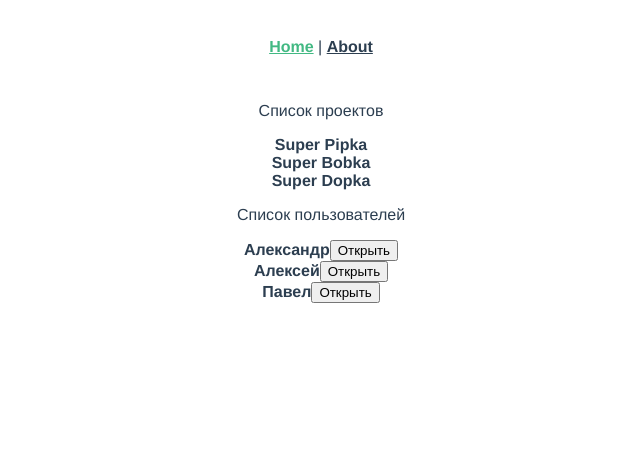
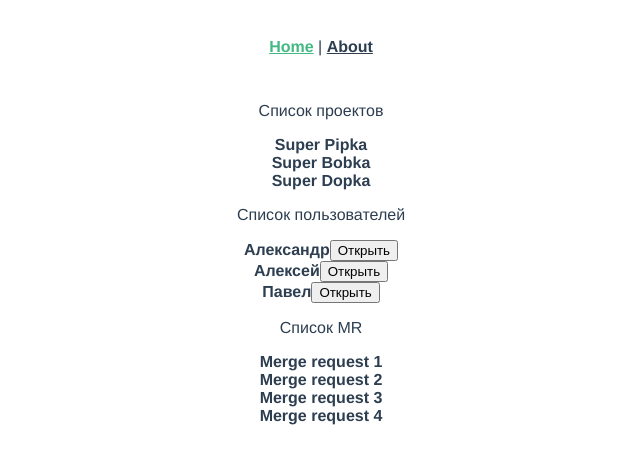
Before and after one commit to iamAndreyGavrilov/MR-list, a Vue app: page / in a window 1280 px wide. Shown: the top 464 px of the page, without its empty margins (319-959 px from the left). Built offline with nearby package versions, Linux system fonts and the light colour scheme.

Commit message:
список MR

```diff
--- /dev/null
+++ b/src/components/MergeList.vue
@@ -0,0 +1,25 @@
+<template>
+  <div>
+    <p>Список MR</p>
+    <div
+      class="mergeRequest"
+      v-for="mergeRequest in mergeRequests"
+      :key="mergeRequest.id"
+    >
+      <strong>{{ mergeRequest.title }}</strong>
+    </div>
+  </div>
+</template>
+
+<script>
+export default {
+  props: {
+    mergeRequests: {
+      type: Array,
+      required: true,
+    },
+  },
+}
+</script>
+
+<style scoped></style>
--- a/src/views/Home.vue
+++ b/src/views/Home.vue
@@ -2,18 +2,21 @@
   <div class="home">
     <projects-list :projects="projects"></projects-list>
     <users-list :users="users"></users-list>
+    <merge-list :mergeRequests="mergeRequests"></merge-list>
   </div>
 </template>
 
 <script>
 import UsersList from '@/components/UsersList.vue'
 import ProjectsList from '@/components/ProjectsList.vue'
+import MergeList from '@/components/MergeList.vue'
 
 export default {
   name: 'Home',
   components: {
     UsersList,
     ProjectsList,
+    MergeList,
   },
   data() {
     return {
```
